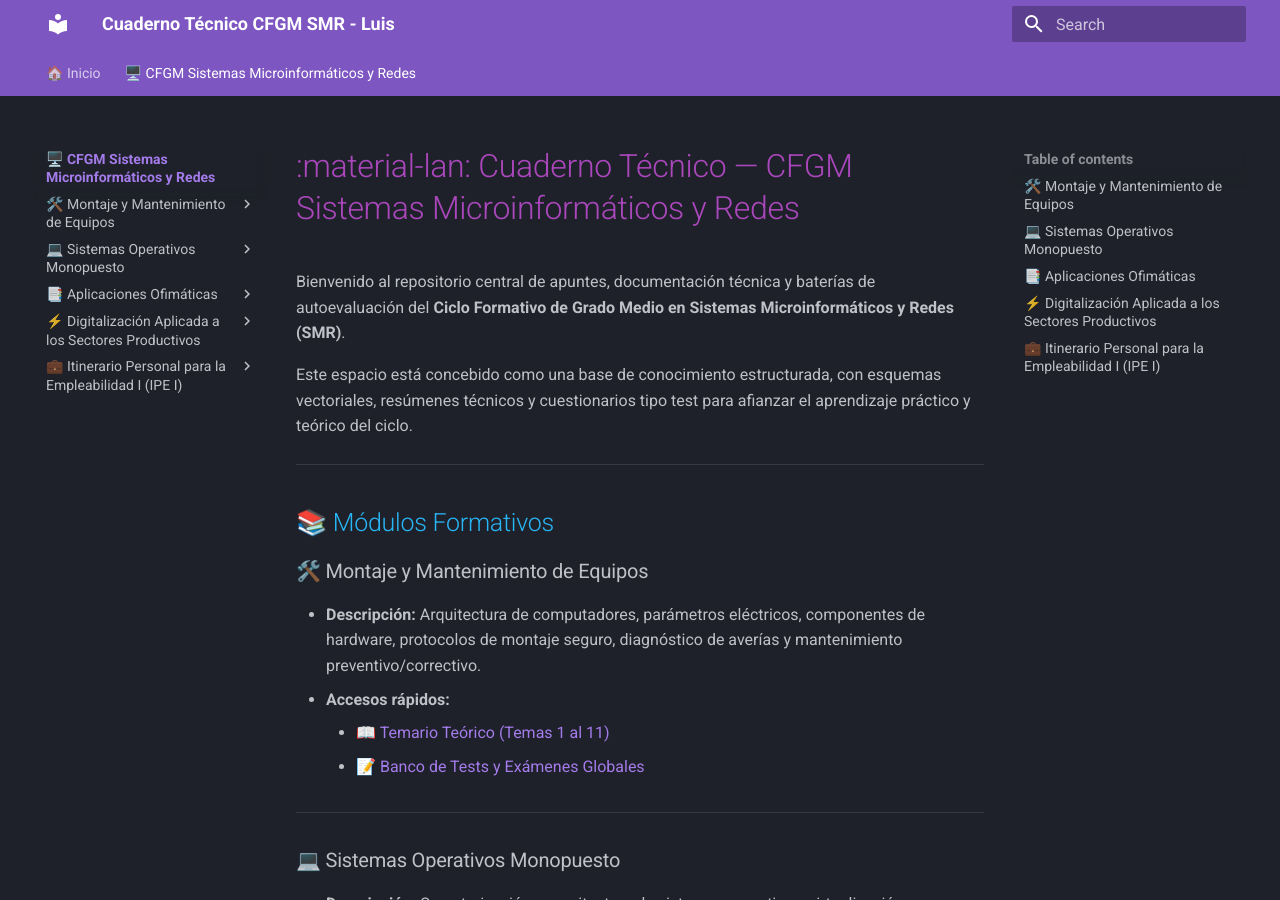
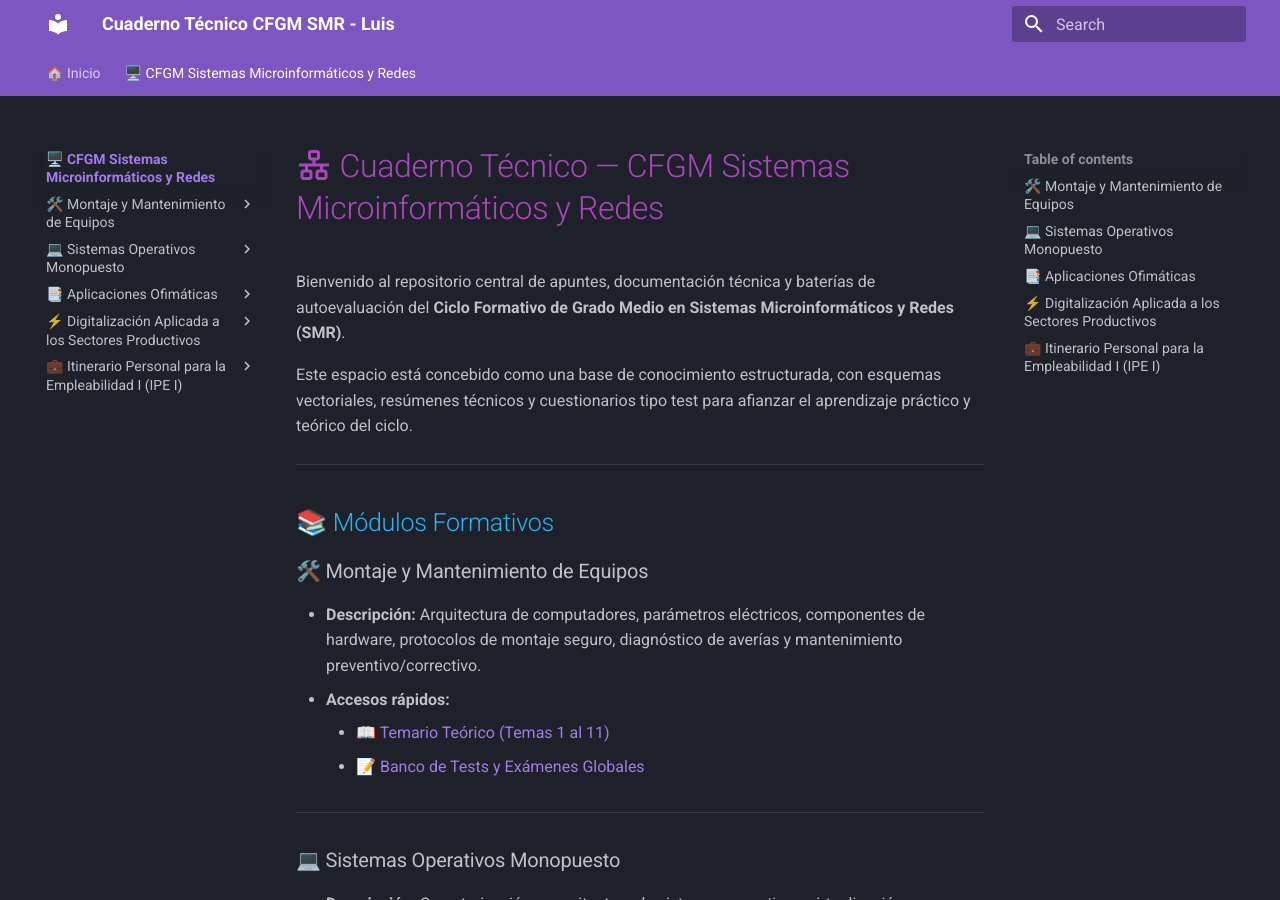
Before and after one commit to Beamspark/SMR-Apuntes, an MkDocs documentation site: the page built from docs/smr/index.md, in a window 1280 px wide and 900 px high. Built offline with MkDocs 1.6.1 and Material for MkDocs 9.7.7, drawn with Linux system fonts in a browser that asks for light colours; some of the changed lines change nothing that is shown.

Commit message:
Update index.md

```diff
--- a/docs/smr/index.md
+++ b/docs/smr/index.md
@@ -1,4 +1,4 @@
-<h1 style="color: #ab47bc;">:material-lan: Cuaderno Técnico — CFGM Sistemas Microinformáticos y Redes</h1>
+<h1 style="color: #ab47bc;" markdown="span">:material-lan: Cuaderno Técnico — CFGM Sistemas Microinformáticos y Redes</h1>
 
 Bienvenido al repositorio central de apuntes, documentación técnica y baterías de autoevaluación del **Ciclo Formativo de Grado Medio en Sistemas Microinformáticos y Redes (SMR)**.
 
```
